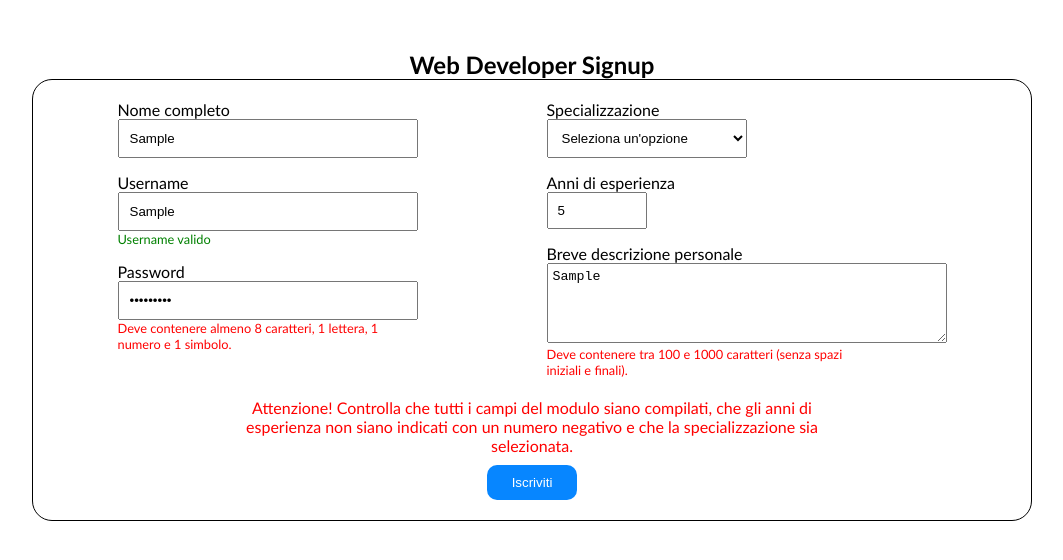
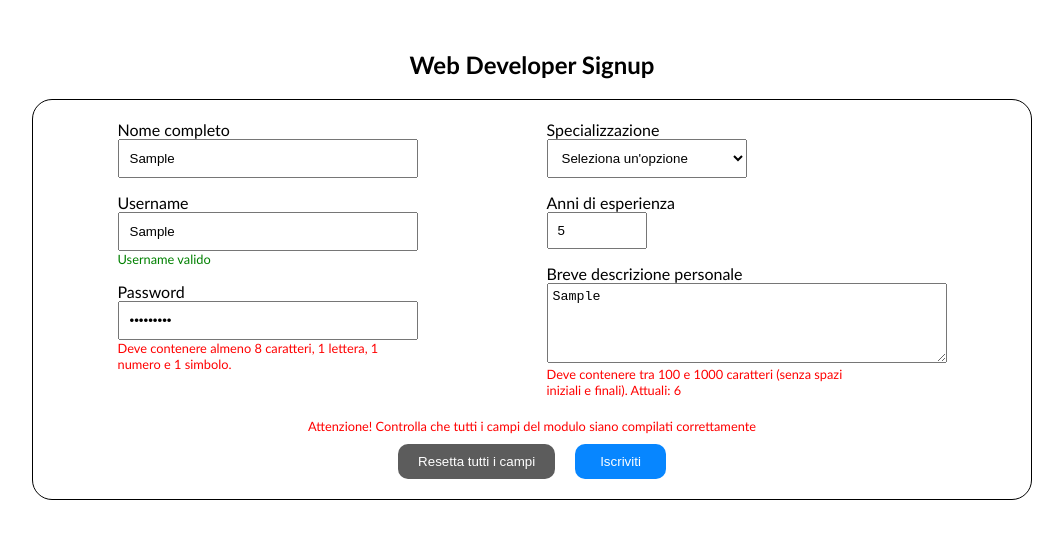
Before and after one commit to nicolaparutto/ex-react-useref-signup, a React (Vite) app: page / in a window 1280 px wide. Both pictures are taken after typing "Sample", "Sample", "Sample123", "5", "Sample" into the empty fields and a click on the button "Iscriviti". Shown: the top 560 px of the page, without its empty margins (108-1171 px from the left). Built offline with nearby package versions, Linux system fonts and the light colour scheme.

Commit message:
feat(bonus): bonus completed & add some little details

```diff
--- a/src/App.jsx
+++ b/src/App.jsx
@@ -1,4 +1,4 @@
-import { useMemo, useState, useRef } from "react";
+import { useMemo, useState, useRef, useEffect } from "react";
 
 const letters = "abcdefghijklmnopqrstuvwxyz";
 const numbers = "0123456789";
@@ -78,18 +78,27 @@ function App() {
     })
 
     // Alert message in caso di condizioni non rispettate
-    if (!isAllFieldsFilled || experience.current.value < 0 || specialization.current.value === "Seleziona un'opzione") {
-      setAlertMessage(`
-            Attenzione! Controlla che tutti i campi del modulo siano compilati,
-            che gli anni di esperienza non siano indicati con un numero negativo
-             e che la specializzazione sia selezionata.
-            `)
+    if (!isAllFieldsFilled || experience.current.value < 0 || specialization.current.value === "Seleziona un'opzione" || !isUsernameValid || !isPasswordValid || !isDescriptionValid) {
+      setAlertMessage("Attenzione! Controlla che tutti i campi del modulo siano compilati correttamente")
       return;
     } else {
+      completeFormReset()
       setAlertMessage(null);
       console.log(completedFormData);
     }
   }
+
+  // Funzione globale per resettare tutti i campi del form
+  function completeFormReset() {
+    setFormData(defaultFormData)
+    name.current.value = "";
+    specialization.current.value = "Seleziona un'opzione";
+    experience.current.value = ""
+  }
+
+  useEffect(() => {
+    name.current.focus();
+  }, [])
 
   return (
     <>
@@ -134,7 +143,7 @@ function App() {
               <textarea name="description" value={formData.description} onChange={handleForm} ></textarea>
               {formData.description.trim() && (
                 !isDescriptionValid ?
-                  <p className="not-valid-field">Deve contenere tra 100 e 1000 caratteri (senza spazi iniziali e finali).</p> :
+                  <p className="not-valid-field">Deve contenere tra 100 e 1000 caratteri (senza spazi iniziali e finali). Attuali: {formData.description.trim().length}</p> :
                   <p className="valid-field">Descrizione valida</p>
               )}
             </div>
@@ -144,6 +153,7 @@ function App() {
               <p>{alertMessage}</p>
             </div>
           )}
+          <button className="reset-btn" type="button" onClick={completeFormReset}>Resetta tutti i campi</button>
           <button type="submit">Iscriviti</button>
         </form>
 
--- a/src/index.css
+++ b/src/index.css
@@ -27,6 +27,7 @@ body {
 /* form section style */
 .title {
   text-align: center;
+  margin-bottom: 20px;
 }
 
 form {
@@ -45,6 +46,16 @@ form {
 
     &:hover {
       background-color: #045bab;
+    }
+  }
+
+  .reset-btn {
+    padding: 10px 20px;
+    background: #5c5c5c;
+    margin-right: 20px;
+
+    &:hover {
+      background-color: #3c3c3c;
     }
   }
 }
@@ -89,6 +100,7 @@ form {
   margin: 0 auto;
   width: 600px;
   color: red;
+  font-size: 0.8rem;
   margin-bottom: 10px;
 }
 
```
